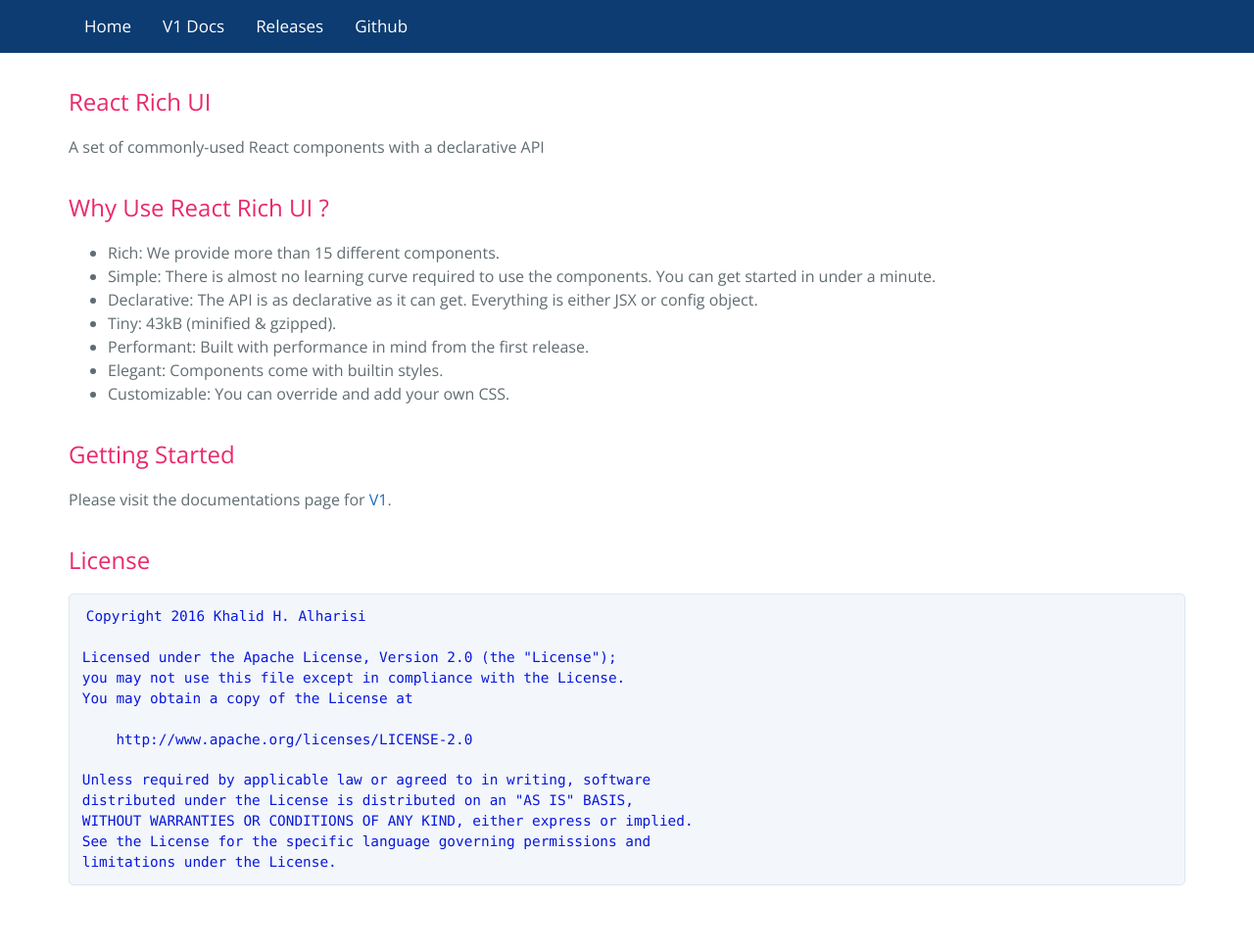
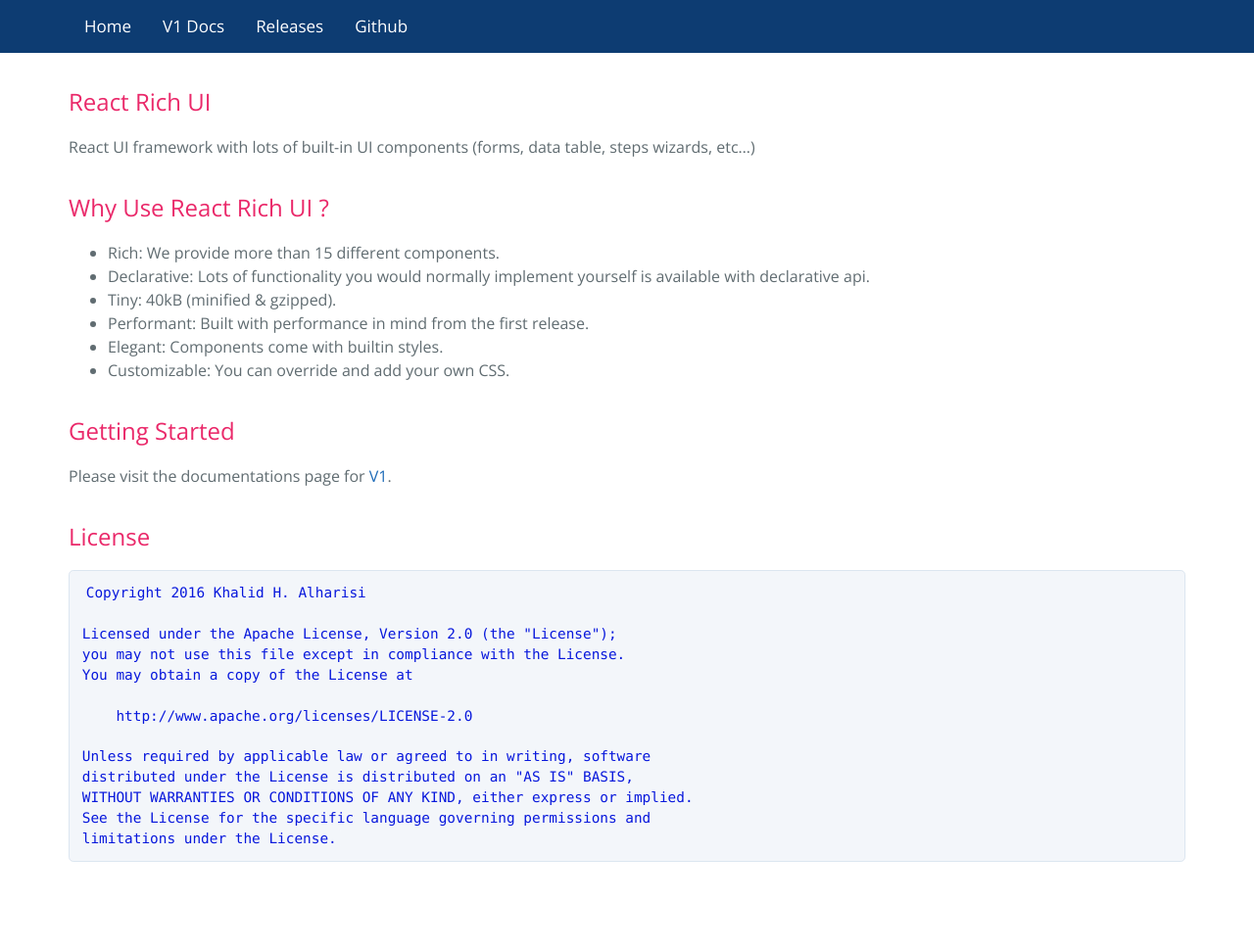
Before and after one commit to coder966/react-rich-ui, a Jekyll site: the page built from index.md, in a window 1280 px wide. Shown: the whole page at 98% size. Built offline with Jekyll 4.4.1, drawn with Linux system fonts in a browser that asks for light colours; our own code applies the rules of GitHub Pages for plain Markdown files; after the commit the page ends 946 px from its top, so only the background shows below that.

Commit message:
update descriptions

```diff
--- a/index.md
+++ b/index.md
@@ -1,13 +1,12 @@
 ## React Rich UI
 
-A set of commonly-used React components with a declarative API
+React UI framework with lots of built-in UI components (forms, data table, steps wizards, etc...)
 
 ## Why Use React Rich UI ?
 
 - Rich: We provide more than 15 different components.
-- Simple: There is almost no learning curve required to use the components. You can get started in under a minute.
-- Declarative: The API is as declarative as it can get. Everything is either JSX or config object.
-- Tiny: 43kB (minified & gzipped).
+- Declarative: Lots of functionality you would normally implement yourself is available with declarative api.
+- Tiny: 40kB (minified & gzipped).
 - Performant: Built with performance in mind from the first release.
 - Elegant: Components come with builtin styles.
 - Customizable: You can override and add your own CSS.
--- a/package.json
+++ b/package.json
@@ -1,7 +1,7 @@
 {
   "name": "react-rich-ui",
   "version": "2.0.0-rc.0",
-  "description": "A set of commonly-used React components with a declarative API",
+  "description": "React UI framework with lots of built-in UI components (forms, data table, steps wizards, etc...)",
   "keywords": [
     "React",
     "React Component",
```
Also changed, not shown: CHANGELOG.md, README.md.
